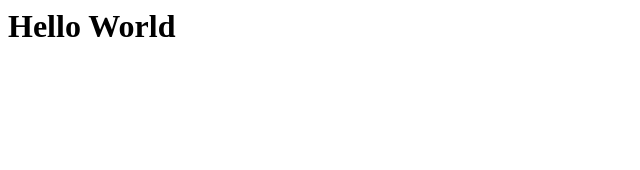
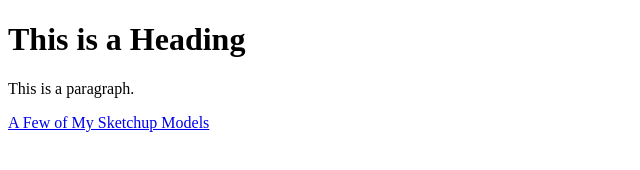
Before and after one commit to timthewonderworm/timthewonderworm.github.io, a plain HTML site: page index.html in a window 1280 px wide. Shown: the whole page, without its empty margins (0-640 px from the left). Drawn offline with Linux system fonts and the light colour scheme.

Commit message:
Update index.html

```diff
--- a/index.html
+++ b/index.html
@@ -1 +1,14 @@
-<h1>Hello World</h1>
+ <!DOCTYPE html>
+<html>
+<head>
+<title>This is Me!</title>
+</head>
+<body>
+
+<h1>This is a Heading</h1>
+<p>This is a paragraph.</p>
+
+<a href="https://3dwarehouse.sketchup.com/user/1504752651371935519515668/KyleW?nav=models">A Few of My Sketchup Models</a>
+
+</body>
+</html>
```
